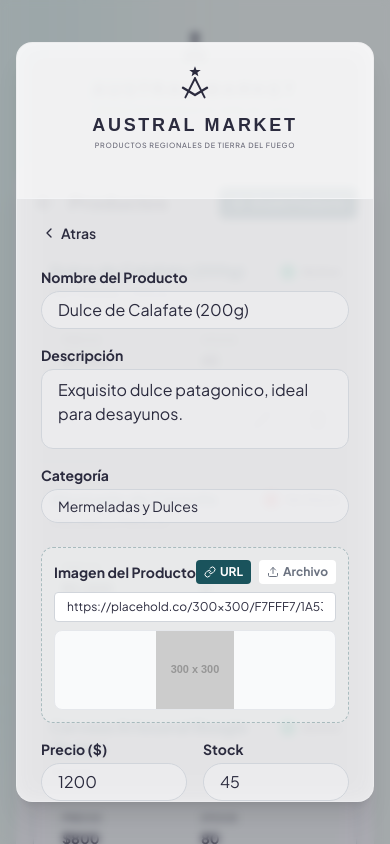
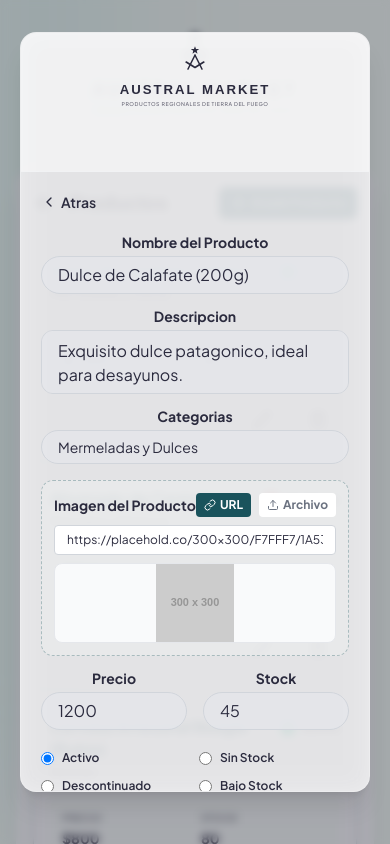
Before and after one commit to soyMat/Trabajo-Integrador-Disenio-de-Interfaces-GRUPO-2, a React (Vite) app: page /productos in a window 390 px wide. Both pictures are taken after a click on the button 262 px from the left and 420 px from the top of the page. Shown: the top 844 px of the page. Built offline with nearby package versions, Linux system fonts and the light colour scheme.

Commit message:
Adaptacion formulario de productos a mobile

```diff
--- a/src/components/ProductModal.jsx
+++ b/src/components/ProductModal.jsx
@@ -1,9 +1,9 @@
 import React, { useState, useEffect, useRef } from 'react';
-import { ChevronLeft, Image as ImageIcon, Upload, Link as LinkIcon, AlertCircle, X } from 'lucide-react';
+import { useNavigate } from 'react-router-dom';
+import { ChevronLeft, Upload, Link as LinkIcon, AlertCircle, X } from 'lucide-react';
 import Logo from './Logo';
 
-const ProductModal = ({ isOpen, onClose, onSave, initialData = null }) => {
-  const [formData, setFormData] = useState({
+const datosVacios = {
   name: '',
   description: '',
   category: '',
@@ -11,110 +11,121 @@
   stock: '',
   status: 'Activo',
   imageUrl: ''
-  });
-  const [imageMode, setImageMode] = useState('url'); // 'url' or 'upload'
-  const fileInputRef = useRef(null);
-  const [errorPopup, setErrorPopup] = useState(null);
+};
+
+const ProductModal = ({ isOpen, onClose, onSave, initialData = null }) => {
+  const navigate = useNavigate();
+  const [datosFormulario, setDatosFormulario] = useState(datosVacios);
+  const [modoImagen, setModoImagen] = useState('url');
+  const referenciaArchivo = useRef(null);
+  const [mensajeError, setMensajeError] = useState(null);
 
   useEffect(() => {
-    if (initialData) {
-      setFormData(initialData);
-    } else {
-      setFormData({
-        name: '', description: '', category: '', price: '', stock: '', status: 'Activo', imageUrl: ''
-      });
-    }
+    setDatosFormulario(initialData || datosVacios);
   }, [initialData, isOpen]);
 
   if (!isOpen) return null;
 
-  const handleChange = (e) => {
-    const { name, value } = e.target;
+  const mostrarError = (mensaje) => {
+    setMensajeError(mensaje);
+    setTimeout(() => setMensajeError(null), 3000);
+  };
+
+  const cambiarCampo = (evento) => {
+    const { name, value } = evento.target;
 
     if (name === 'price' && Number(value) < 0) {
-      setErrorPopup('El precio no puede ser negativo');
-      setTimeout(() => setErrorPopup(null), 3000);
+      mostrarError('El precio no puede ser negativo');
       return;
     }
 
     if (name === 'stock' && Number(value) < 0) {
-      setErrorPopup('El stock no puede ser negativo');
-      setTimeout(() => setErrorPopup(null), 3000);
+      mostrarError('El stock no puede ser negativo');
       return;
     }
 
-    setFormData(prev => ({ ...prev, [name]: value }));
+    setDatosFormulario(datosPrevios => ({ ...datosPrevios, [name]: value }));
   };
 
-  const handleFileChange = (e) => {
-    const file = e.target.files[0];
-    if (file) {
-      // Simulamos la subida creando una URL local temporal
-      const tempUrl = URL.createObjectURL(file);
-      setFormData(prev => ({ ...prev, imageUrl: tempUrl }));
-    }
+  const cambiarArchivo = (evento) => {
+    const archivo = evento.target.files[0];
+    if (!archivo) return;
+
+    const urlTemporal = URL.createObjectURL(archivo);
+    setDatosFormulario(datosPrevios => ({ ...datosPrevios, imageUrl: urlTemporal }));
   };
 
-  const handleSubmit = (e) => {
-    e.preventDefault();
-    if (onSave) onSave(formData);
+  const enviarFormulario = (evento) => {
+    evento.preventDefault();
+    if (onSave) onSave(datosFormulario);
     onClose();
   };
 
-  const handleClear = () => {
-    setFormData({
-      name: '', description: '', category: '', price: '', stock: '', status: 'Activo', imageUrl: ''
-    });
+  const limpiarFormulario = () => {
+    setDatosFormulario(datosVacios);
+  };
+
+  const irAProductos = () => {
+    onClose();
+    navigate('/productos');
   };
 
   return (
-    <div className="fixed inset-0 z-50 flex items-center justify-center p-4 bg-brand-indigo/40 backdrop-blur-sm">
-
-      {/* Popup de Error */}
-      {errorPopup && (
-        <div className="fixed top-10 left-1/2 transform -translate-x-1/2 z-[60] bg-red-100 border border-red-400 text-red-700 px-4 py-3 rounded-xl flex items-center shadow-lg animate-in fade-in slide-in-from-top-4">
-          <AlertCircle className="w-5 h-5 mr-2" />
-          <span className="font-semibold text-sm">{errorPopup}</span>
-          <button type="button" onClick={() => setErrorPopup(null)} className="ml-4 text-red-500 hover:text-red-700 transition-colors">
-            <X className="w-4 h-4" />
+    <div className="fixed inset-0 z-50 flex items-start justify-center overflow-y-auto bg-brand-indigo/40 p-5 pt-8 backdrop-blur-sm sm:items-center sm:p-4" onClick={onClose}>
+      {mensajeError && (
+        <div className="fixed left-1/2 top-6 z-[60] flex w-[calc(100%-2rem)] max-w-sm -translate-x-1/2 items-center rounded-xl border border-red-400 bg-red-100 px-4 py-3 text-red-700 shadow-lg animate-in fade-in slide-in-from-top-4 sm:top-10" onClick={(evento) => evento.stopPropagation()}>
+          <AlertCircle className="mr-2 h-5 w-5 shrink-0" />
+          <span className="text-sm font-semibold">{mensajeError}</span>
+          <button type="button" onClick={() => setMensajeError(null)} className="ml-4 text-red-500 transition-colors hover:text-red-700" aria-label="Cerrar error">
+            <X className="h-4 w-4" />
           </button>
         </div>
       )}
 
-      <div className="glass-panel w-full max-w-2xl flex flex-col relative overflow-hidden animate-in fade-in zoom-in duration-200 max-h-[90vh] overflow-y-auto">
-
-        <div className="w-full py-4 flex justify-center bg-white/50 border-b border-gray-100 sticky top-0 z-10">
-           <Logo className="scale-75 origin-top mb-0" />
+      <div className="glass-panel relative flex w-full max-w-2xl animate-in flex-col overflow-hidden duration-200 fade-in zoom-in max-h-[90vh] overflow-y-auto" onClick={(evento) => evento.stopPropagation()}>
+        <div className="sticky top-0 z-10 flex w-full justify-center border-b border-gray-100/70 bg-white/50 py-2 sm:py-3">
+          <div
+            role="button"
+            tabIndex={0}
+            onClick={irAProductos}
+            onKeyDown={(evento) => {
+              if (evento.key === 'Enter' || evento.key === ' ') irAProductos();
+            }}
+            className="cursor-pointer"
+            aria-label="Ir a productos"
+          >
+            <Logo className="origin-top scale-[0.55] sm:scale-[0.65]" />
+          </div>
         </div>
 
-        <div className="p-6">
+        <div className="p-5 sm:p-6">
           <button
             type="button"
             onClick={onClose}
-            className="flex items-center text-sm font-semibold text-brand-indigo hover:text-brand-teal transition-colors mb-6"
+            className="mb-5 flex items-center text-sm font-semibold text-brand-indigo transition-colors hover:text-brand-teal sm:mb-6"
+            aria-label="Volver"
           >
-            <ChevronLeft size={16} className="mr-1" /> Atras
+            <ChevronLeft size={16} className="mr-1" />
+            Atras
           </button>
 
-          <form onSubmit={handleSubmit} className="space-y-6">
-            <div className="grid grid-cols-1 md:grid-cols-2 gap-6">
-
-              {/* Columna Izquierda: Datos principales */}
-              <div className="space-y-4">
+          <form onSubmit={enviarFormulario} className="space-y-5 sm:space-y-6">
+            <div className="grid grid-cols-1 gap-4 sm:gap-6 md:grid-cols-2">
+              <div className="space-y-3 sm:space-y-4">
                 <div className="flex flex-col">
-                  <label className="font-bold text-sm text-brand-indigo mb-1">Nombre del Producto</label>
-                  <input type="text" name="name" value={formData.name} onChange={handleChange} required className="input-field bg-gray-100/50 rounded-full py-1.5 px-4" />
+                  <label className="mb-1 text-center text-sm font-bold text-brand-indigo sm:text-left">Nombre del Producto</label>
+                  <input type="text" name="name" value={datosFormulario.name} onChange={cambiarCampo} required className="input-field rounded-full bg-gray-200/80 px-4 py-1.5" />
                 </div>
 
                 <div className="flex flex-col">
-                  <label className="font-bold text-sm text-brand-indigo mb-1">Descripción</label>
-                  <textarea name="description" value={formData.description} onChange={handleChange} className="input-field bg-gray-100/50 rounded-xl py-2 px-4 resize-none h-20"></textarea>
+                  <label className="mb-1 text-center text-sm font-bold text-brand-indigo sm:text-left">Descripcion</label>
+                  <textarea name="description" value={datosFormulario.description} onChange={cambiarCampo} className="input-field h-16 resize-none rounded-xl bg-gray-200/80 px-4 py-2 sm:h-20"></textarea>
                 </div>
 
                 <div className="flex flex-col">
-                  <label className="font-bold text-sm text-brand-indigo mb-1">Categoría</label>
-                  <select name="category" value={formData.category} onChange={handleChange} required className="input-field bg-gray-100/50 py-1.5 px-4 text-sm rounded-full cursor-pointer appearance-none">
-                    <option value="" disabled>Seleccione una categoría</option>
+                  <label className="mb-1 text-center text-sm font-bold text-brand-indigo sm:text-left">Categorias</label>
+                  <select name="category" value={datosFormulario.category} onChange={cambiarCampo} required className="input-field cursor-pointer appearance-none rounded-full bg-gray-200/80 px-4 py-1.5 text-sm">
+                    <option value="" disabled>Seleccione una categoria</option>
                     <option value="Bebidas">Bebidas</option>
                     <option value="Mermeladas y Dulces">Mermeladas y Dulces</option>
                     <option value="Pescados y Mariscos">Pescados y Mariscos</option>
@@ -125,75 +136,75 @@
                 </div>
               </div>
 
-              {/* Columna Derecha: Imagen, Precio, Stock */}
-              <div className="space-y-4">
-
-                {/* Image Section */}
-                <div className="flex flex-col p-3 border border-dashed border-brand-teal/30 rounded-xl bg-brand-mint/20">
-                  <label className="font-bold text-sm text-brand-indigo mb-2 flex items-center justify-between">
+              <div className="space-y-3 sm:space-y-4">
+                <div className="flex flex-col rounded-xl border border-dashed border-brand-teal/30 bg-brand-mint/20 p-3">
+                  <label className="mb-2 flex items-center justify-between text-sm font-bold text-brand-indigo">
                     <span>Imagen del Producto</span>
                     <div className="flex space-x-2 text-xs">
-                      <button type="button" onClick={() => setImageMode('url')} className={`px-2 py-1 rounded flex items-center ${imageMode === 'url' ? 'bg-brand-teal text-white' : 'bg-white text-gray-500'}`}><LinkIcon size={12} className="mr-1"/> URL</button>
-                      <button type="button" onClick={() => setImageMode('upload')} className={`px-2 py-1 rounded flex items-center ${imageMode === 'upload' ? 'bg-brand-teal text-white' : 'bg-white text-gray-500'}`}><Upload size={12} className="mr-1"/> Archivo</button>
+                      <button type="button" onClick={() => setModoImagen('url')} className={`flex items-center rounded px-2 py-1 ${modoImagen === 'url' ? 'bg-brand-teal text-white' : 'bg-white text-gray-500'}`}>
+                        <LinkIcon size={12} className="mr-1" /> URL
+                      </button>
+                      <button type="button" onClick={() => setModoImagen('upload')} className={`flex items-center rounded px-2 py-1 ${modoImagen === 'upload' ? 'bg-brand-teal text-white' : 'bg-white text-gray-500'}`}>
+                        <Upload size={12} className="mr-1" /> Archivo
+                      </button>
                     </div>
                   </label>
 
-                  {imageMode === 'url' ? (
-                    <input type="url" name="imageUrl" value={formData.imageUrl} onChange={handleChange} placeholder="https://ejemplo.com/imagen.jpg" className="input-field bg-white text-xs py-1.5 px-3 rounded" />
+                  {modoImagen === 'url' ? (
+                    <input type="url" name="imageUrl" value={datosFormulario.imageUrl} onChange={cambiarCampo} placeholder="https://ejemplo.com/imagen.jpg" className="input-field rounded bg-white px-3 py-1.5 text-xs" />
                   ) : (
                     <div className="flex flex-col items-center">
-                      <input type="file" accept="image/*" ref={fileInputRef} onChange={handleFileChange} className="hidden" />
-                      <button type="button" onClick={() => fileInputRef.current.click()} className="w-full py-1.5 text-xs bg-white border border-gray-200 rounded text-brand-indigo hover:bg-gray-50 flex items-center justify-center">
-                        <Upload size={14} className="mr-2"/> Seleccionar de la PC
+                      <input type="file" accept="image/*" ref={referenciaArchivo} onChange={cambiarArchivo} className="hidden" />
+                      <button type="button" onClick={() => referenciaArchivo.current.click()} className="flex w-full items-center justify-center rounded border border-gray-200 bg-white py-1.5 text-xs text-brand-indigo hover:bg-gray-50">
+                        <Upload size={14} className="mr-2" /> Seleccionar de la PC
                       </button>
                     </div>
                   )}
 
-                  {formData.imageUrl && (
-                    <div className="mt-2 h-20 w-full rounded-lg overflow-hidden border border-gray-200 flex items-center justify-center bg-gray-50">
-                       <img src={formData.imageUrl} alt="Vista previa" className="max-h-full max-w-full object-contain" />
+                  {datosFormulario.imageUrl && (
+                    <div className="mt-2 flex h-20 w-full items-center justify-center overflow-hidden rounded-lg border border-gray-200 bg-gray-50">
+                      <img src={datosFormulario.imageUrl} alt="Vista previa" className="max-h-full max-w-full object-contain" />
                     </div>
                   )}
                 </div>
 
                 <div className="grid grid-cols-2 gap-4">
                   <div className="flex flex-col">
-                    <label className="font-bold text-sm text-brand-indigo mb-1">Precio ($)</label>
-                    <input type="number" name="price" value={formData.price} onChange={handleChange} required min="0" step="0.01" className="input-field bg-gray-100/50 rounded-full py-1.5 px-4" />
+                    <label className="mb-1 text-center text-sm font-bold text-brand-indigo sm:text-left">Precio</label>
+                    <input type="number" name="price" value={datosFormulario.price} onChange={cambiarCampo} required min="0" step="0.01" className="input-field rounded-full bg-gray-200/80 px-4 py-1.5" />
                   </div>
                   <div className="flex flex-col">
-                    <label className="font-bold text-sm text-brand-indigo mb-1">Stock</label>
-                    <input type="number" name="stock" value={formData.stock} onChange={handleChange} required min="0" step="1" className="input-field bg-gray-100/50 rounded-full py-1.5 px-4" />
+                    <label className="mb-1 text-center text-sm font-bold text-brand-indigo sm:text-left">Stock</label>
+                    <input type="number" name="stock" value={datosFormulario.stock} onChange={cambiarCampo} required min="0" step="1" className="input-field rounded-full bg-gray-200/80 px-4 py-1.5" />
                   </div>
                 </div>
 
-                <div className="grid grid-cols-2 gap-y-2 gap-x-2 pt-2">
-                  <label className="flex items-center space-x-2 cursor-pointer">
-                    <input type="radio" name="status" value="Activo" checked={formData.status === 'Activo'} onChange={handleChange} className="text-brand-cyan focus:ring-brand-cyan" />
+                <div className="grid grid-cols-2 gap-x-2 gap-y-3 pt-2">
+                  <label className="flex cursor-pointer items-center space-x-2">
+                    <input type="radio" name="status" value="Activo" checked={datosFormulario.status === 'Activo'} onChange={cambiarCampo} className="text-emerald-500 focus:ring-emerald-500" />
                     <span className="text-xs font-semibold text-brand-indigo">Activo</span>
                   </label>
-                  <label className="flex items-center space-x-2 cursor-pointer">
-                    <input type="radio" name="status" value="Sin Stock" checked={formData.status === 'Sin Stock'} onChange={handleChange} className="text-brand-teal focus:ring-brand-teal" />
+                  <label className="flex cursor-pointer items-center space-x-2">
+                    <input type="radio" name="status" value="Sin Stock" checked={datosFormulario.status === 'Sin Stock'} onChange={cambiarCampo} className="text-red-500 focus:ring-red-500" />
                     <span className="text-xs font-semibold text-brand-indigo">Sin Stock</span>
                   </label>
-                  <label className="flex items-center space-x-2 cursor-pointer">
-                    <input type="radio" name="status" value="Bajo Stock" checked={formData.status === 'Bajo Stock'} onChange={handleChange} className="text-brand-coral focus:ring-brand-coral" />
+                  <label className="flex cursor-pointer items-center space-x-2">
+                    <input type="radio" name="status" value="Descontinuado" checked={datosFormulario.status === 'Descontinuado'} onChange={cambiarCampo} className="text-gray-500 focus:ring-gray-500" />
+                    <span className="text-xs font-semibold text-brand-indigo">Descontinuado</span>
+                  </label>
+                  <label className="flex cursor-pointer items-center space-x-2">
+                    <input type="radio" name="status" value="Bajo Stock" checked={datosFormulario.status === 'Bajo Stock'} onChange={cambiarCampo} className="text-amber-400 focus:ring-amber-400" />
                     <span className="text-xs font-semibold text-brand-indigo">Bajo Stock</span>
                   </label>
-                  <label className="flex items-center space-x-2 cursor-pointer">
-                    <input type="radio" name="status" value="Descontinuado" checked={formData.status === 'Descontinuado'} onChange={handleChange} className="text-brand-indigo focus:ring-brand-indigo" />
-                    <span className="text-xs font-semibold text-brand-indigo">Descontinuado</span>
-                  </label>
                 </div>
-
               </div>
             </div>
 
-            <div className="flex justify-center space-x-4 pt-4 border-t border-gray-100">
-              <button type="button" onClick={handleClear} className="btn-secondary w-32 py-1.5 text-sm">
+            <div className="flex justify-center space-x-4 border-t border-gray-100 pt-4">
+              <button type="button" onClick={limpiarFormulario} className="btn-secondary w-28 py-1.5 text-sm sm:w-32">
                 Limpiar
               </button>
-              <button type="submit" className="btn-primary w-32 py-1.5 text-sm">
+              <button type="submit" className="btn-primary w-28 py-1.5 text-sm sm:w-32">
                 Aplicar
               </button>
             </div>
```
Lines whose indentation alone changed are shown as unchanged.
